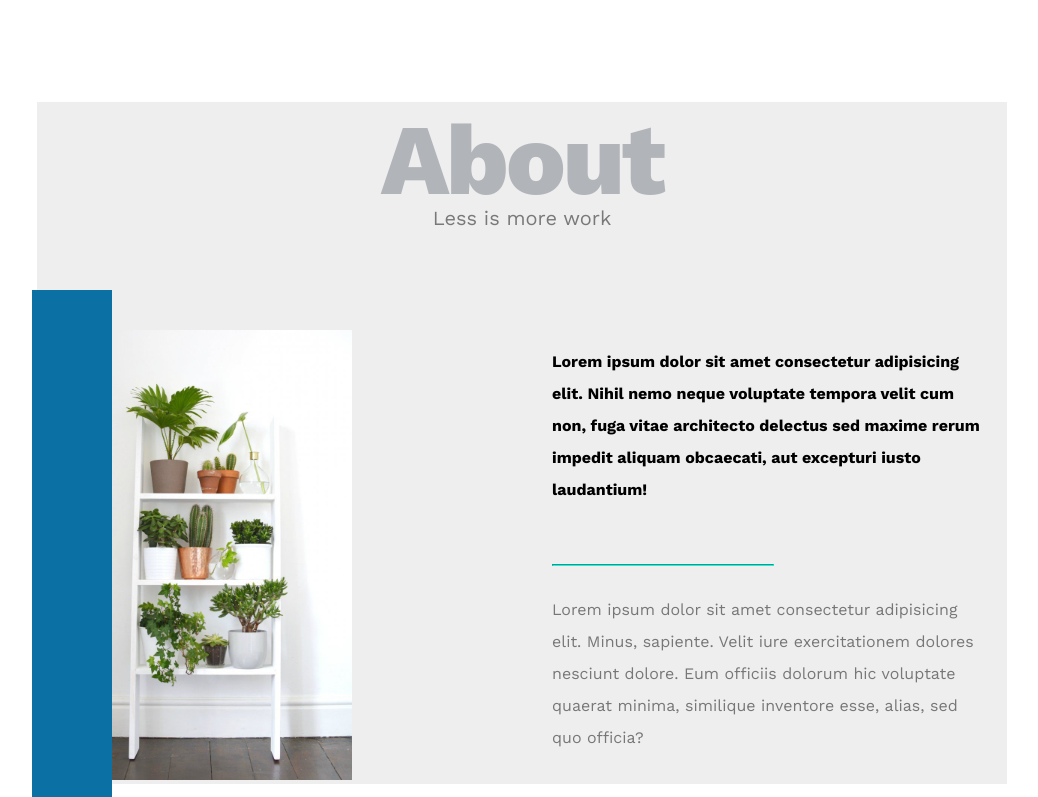
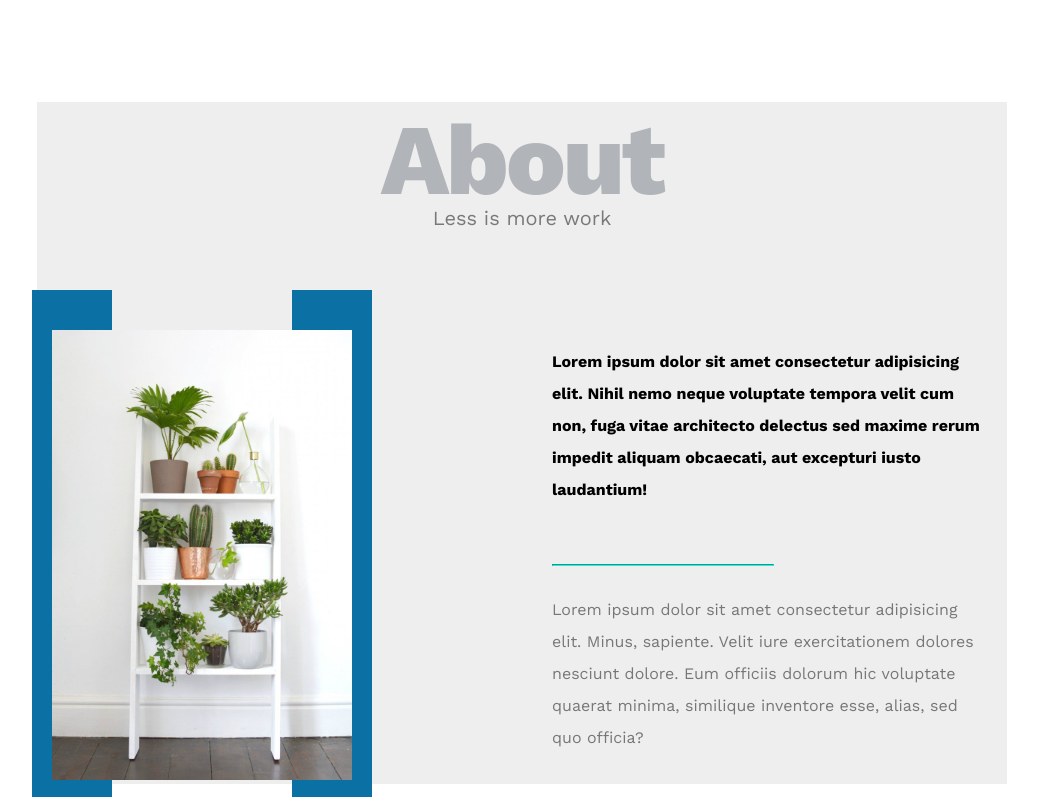
Before and after one commit to nahedElshahawy/Template1-CSS, a plain HTML site: page index.html in a window 1280 px wide. Shown: the part 3157-3954 px from the top of the page, without its empty margins (118-1156 px from the left). Drawn offline with nearby package versions, Linux system fonts and the light colour scheme.

Commit message:
upload -

```diff
--- a/css/style.css
+++ b/css/style.css
@@ -259,11 +259,13 @@ padding-top:var(--section-padding);
     position: absolute;
     right: 0;
     min-width:80px;
-    z-index: 1;
+
 
   }
   .services .services-content .image img {
     width: 270px;
+    position:relative;
+    z-index:3;
 
   }
 
@@ -330,11 +332,25 @@ padding-top:var(--section-padding);
     height: calc(100% + 80px);
     top: -40px;
     left: -20px;
-    z-index: 1;
+
   }
+  .about .about-content .image::after {
+    margin-left: 10px;
+    content: "";
+    position: absolute;
+    background-color: var(--secondary-color);
+    width: 80px;
+    height: calc(100% + 80px);
+    top: -40px;
+    right: -20px;
+
+  }
+
 
   .about .about-content .image img {
     max-width: 100%;
+    position: relative;
+    z-index: 1;
   }
   .about .about-content .text {
     flex-basis: calc(100% - 500px);
```
